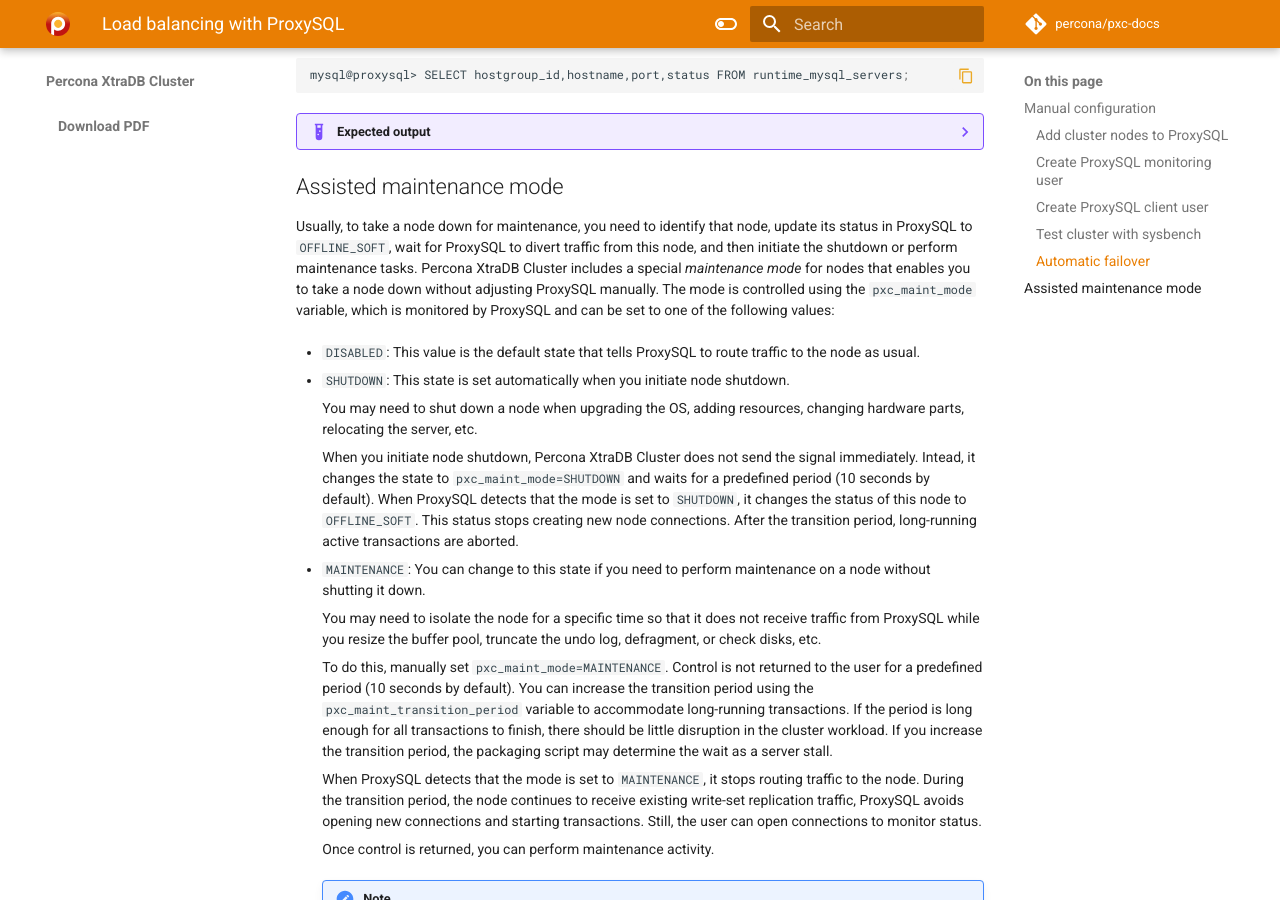
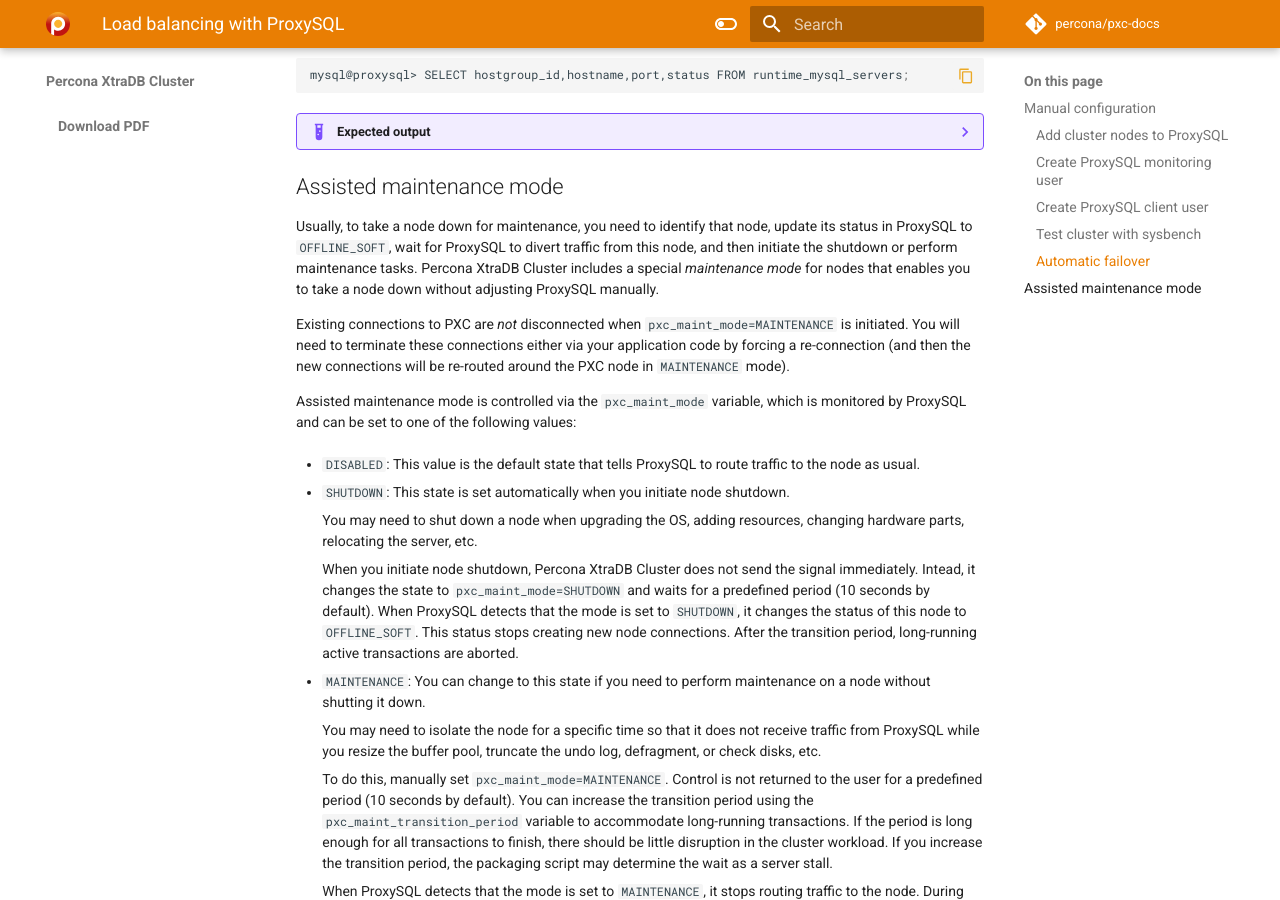
Before and after one commit to percona/pxc-docs, an MkDocs documentation site: the page built from docs/howtos/proxysql.md, in a window 1280 px wide and 900 px high, scrolled down 6358 px. Built offline with MkDocs 1.6.1 and Material for MkDocs 9.7.7, drawn with Linux system fonts in a browser that asks for light colours; nearby versions of some CDN libraries; comment, search, counter and statistics services are not loaded; the version menu is left out.

Commit message:
Update MAINTENANCE mode for existing connections
Be more verbose regarding the impact of MAINTENANCE for existing connections, see
https://perconacorp.slack.com/archives/C03GGNM4G/p1674774681082099

```diff
--- a/docs/howtos/proxysql.md
+++ b/docs/howtos/proxysql.md
@@ -561,7 +561,13 @@
 and then initiate the shutdown or perform maintenance tasks.
 Percona XtraDB Cluster includes a special *maintenance mode* for nodes
 that enables you to take a node down without adjusting ProxySQL manually.
-The mode is controlled using the `pxc_maint_mode` variable,
+
+Existing connections to PXC are *not* disconnected when `pxc_maint_mode=MAINTENANCE` is
+initiated.  You will need to terminate these connections either via your application code
+by forcing a re-connection (and then the new connections will be re-routed around the PXC
+node in `MAINTENANCE` mode).
+
+Assisted maintenance mode is controlled via the `pxc_maint_mode` variable,
 which is monitored by ProxySQL and can be set to one of the following values:
 
 * `DISABLED`: This value is the default state
```
